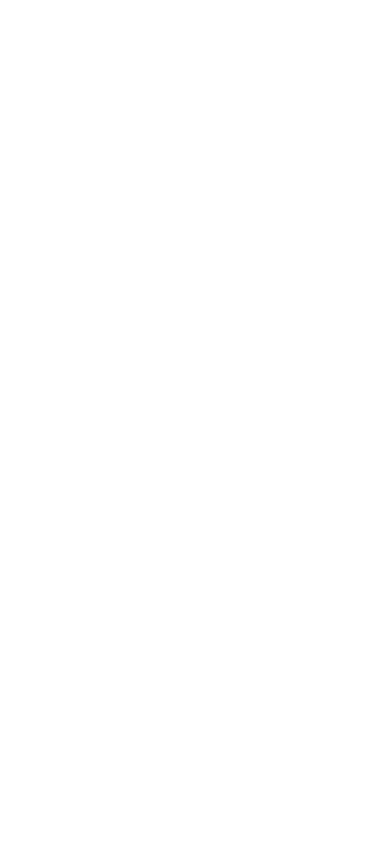
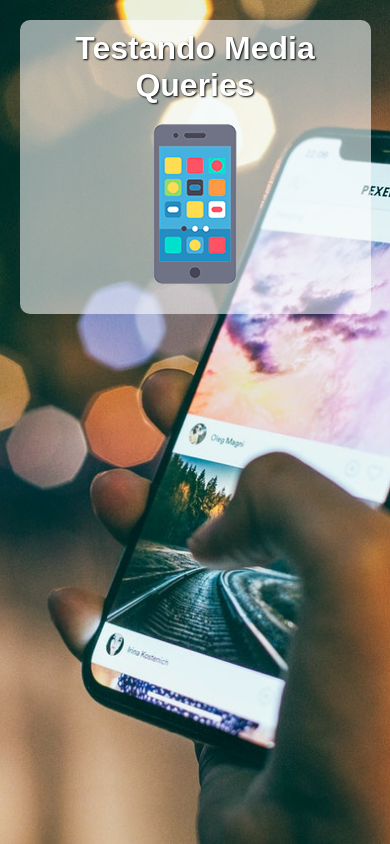
Before and after one commit to RafaelMassuco/HTML_CSS, a plain HTML site: page exercicios/ex026/mq004/index.html in a window 390 px wide. Drawn offline with Linux system fonts and the light colour scheme.

Commit message:
mobile first

```diff
--- /dev/null
+++ b/exercicios/ex026/mq004/estilos/media-query.css
@@ -0,0 +1,5 @@
+@charset "UTF-8";
+
+@media print {
+
+}
--- /dev/null
+++ b/exercicios/ex026/mq004/estilos/style.css
@@ -0,0 +1,46 @@
+@charset "UTF-8";
+
+* {
+    font-family: Arial, Helvetica, sans-serif;
+    font-size: 1em;
+    margin: 0px;
+    padding: 0px;
+    box-sizing: border-box;
+}
+
+html {
+    height: 100vh;
+}
+
+body {
+    background: black url(../imagens/back-phone.jpg) no-repeat;
+    background-size: cover;
+    background-position: center center;
+}
+
+main {
+    background-color: rgba(255, 255, 255, 0.568);
+    width: 90vw;
+    margin: auto;
+    margin-top: 20px;
+    padding: 10px;
+    border-radius: 10px;
+}
+
+h1 {
+    font-size: 2em;
+    text-align: center;
+    color: white;
+    text-shadow: 1px 1px 2px black;
+}
+
+img {
+    display: block;
+    margin: auto;
+}
+
+img#phone  { display: block; }
+img#tablet { display: none; }
+img#print { display: none; }
+img#pc { display: none; }
+img#tv { display: none; }
--- a/exercicios/ex026/mq004/index.html
+++ b/exercicios/ex026/mq004/index.html
@@ -4,8 +4,17 @@
     <meta charset="UTF-8">
     <meta name="viewport" content="width=device-width, initial-scale=1.0">
     <title>Media Query</title>
+    <link rel="stylesheet" href="estilos/style.css" media="all">
+    <link rel="stylesheet" href="estilos/media-query.css">
 </head>
 <body>
-
+    <main>
+        <h1>Testando Media Queries</h1>
+        <img id="phone" src="imagens/icon-phone.png" alt="Smartphone">
+        <img id="tablet" src="imagens/icon-tablet.png" alt="Tablet">
+        <img id="print" src="imagens/icon-print.png" alt="Impressora">
+        <img id="pc" src="imagens/icon-pc.png" alt="Computador">
+        <img id="tv" src="imagens/icon-tv.png" alt="TV">
+    </main>
 </body>
 </html>
```
